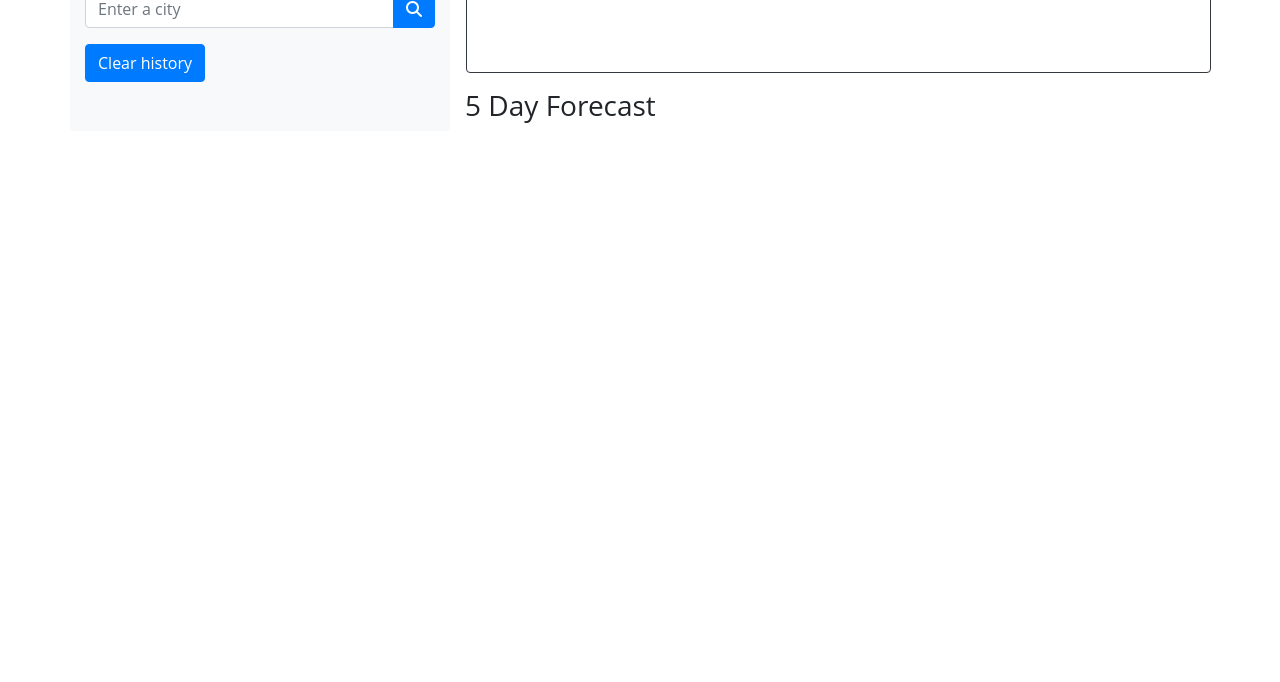
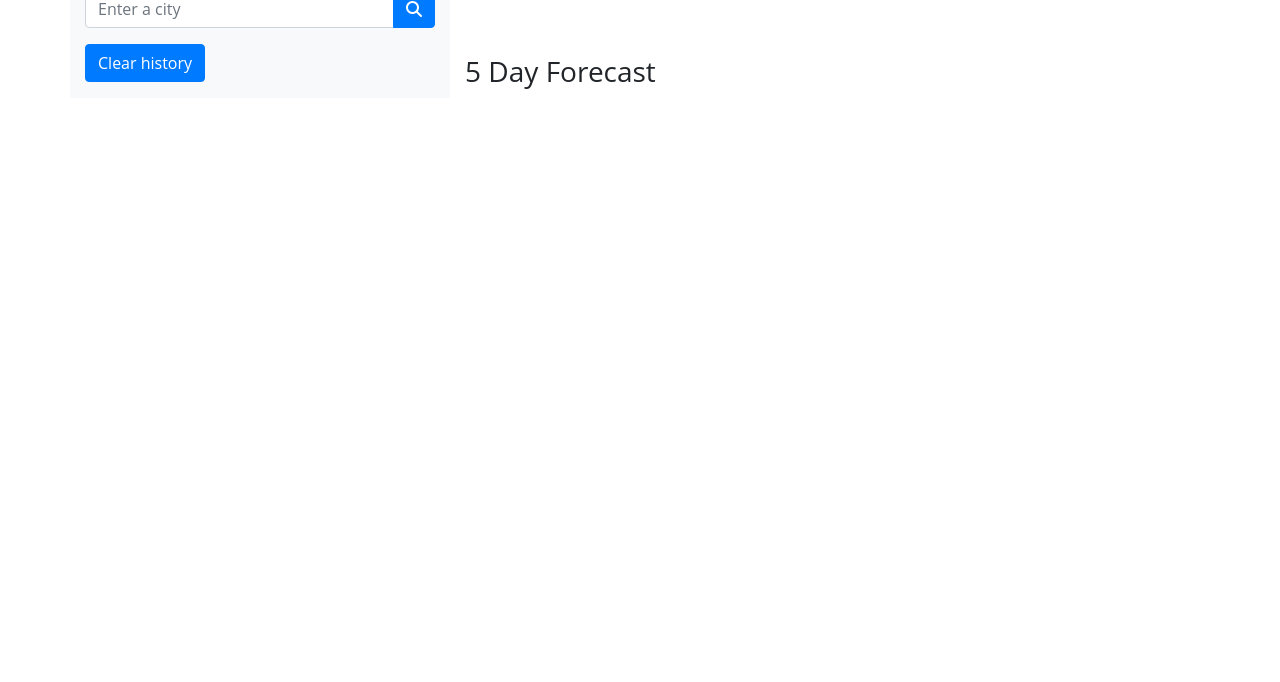
Before and after one commit to jameleasin/Weather-Dashboard-, a plain HTML site: page index.html in a window 1280 px wide. Shown: the part 118-800 px from the top of the page. Drawn offline with nearby package versions, Linux system fonts and the light colour scheme.

```diff
--- a/app.js
+++ b/app.js
@@ -127,9 +127,6 @@ function initPage() {
     if (searchHistory.length > 0) {
         getWeather(searchHistory[searchHistory.length - 1]);
     }
-
-
-    //  Save user's search requests and display them underneath search form
     //  When page loads, automatically generate current conditions and 5-day forecast for the last city the user searched for
 
 }
--- a/index.html
+++ b/index.html
@@ -39,7 +39,7 @@
             <!--Area for weather display-->
             <div class="col-8">
                 <div class="row mr-0">
-                    <div class="col-12 border border-dark m-3 rounded">
+                    <div class="col-12">
                         <div class="row">
                             <div class="col-12">
                                 <span id="city-name" class="city-name align-middle"></span>
```
